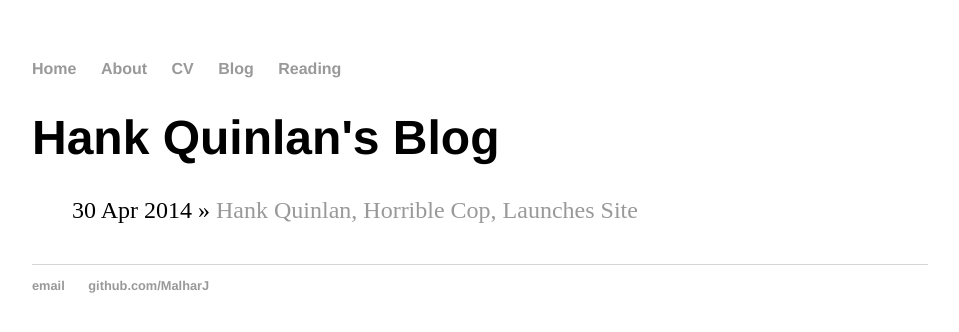
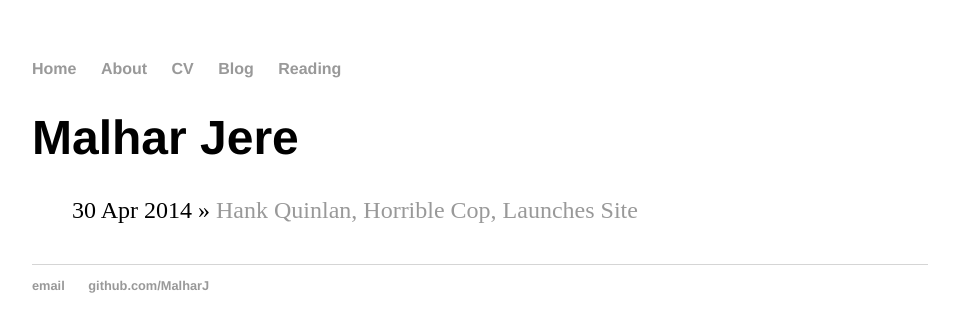
Before and after one commit to MalharJ/MalharJ.github.io, a Jekyll site: the page built from blog/index.html, in a window 1280 px wide. Shown: the top 332 px of the page, without its empty margins (160-1119 px from the left). Built offline with Jekyll 4.4.1, drawn with Linux system fonts in a browser that asks for light colours.

Commit message:
Update index.html

```diff
--- a/blog/index.html
+++ b/blog/index.html
@@ -1,6 +1,6 @@
 ---
 layout: default
-title: Hank Quinlan's Blog
+title: Malhar Jere
 ---
 	<h1>{{ page.title }}</h1>
 	<ul class="posts">
```
